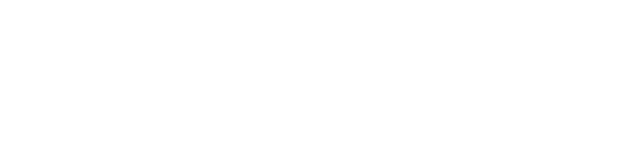
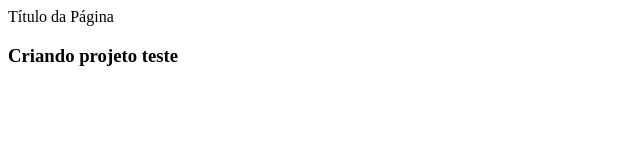
Before and after one commit to kelson-forlogic/meu-site, a plain HTML site: page index.html in a window 1280 px wide. Shown: the whole page, without its empty margins (0-640 px from the left). Drawn offline with Linux system fonts and the light colour scheme.

Commit message:
Criando projeto

```diff
--- a/index.html
+++ b/index.html
@@ -1,8 +1,8 @@
 <html>
     <head>
-
+        <p>Título da Página</p>
     </head>
     <boy>
-
+        <h3>Criando projeto teste</h3>
     </boy>
 </html>
```
